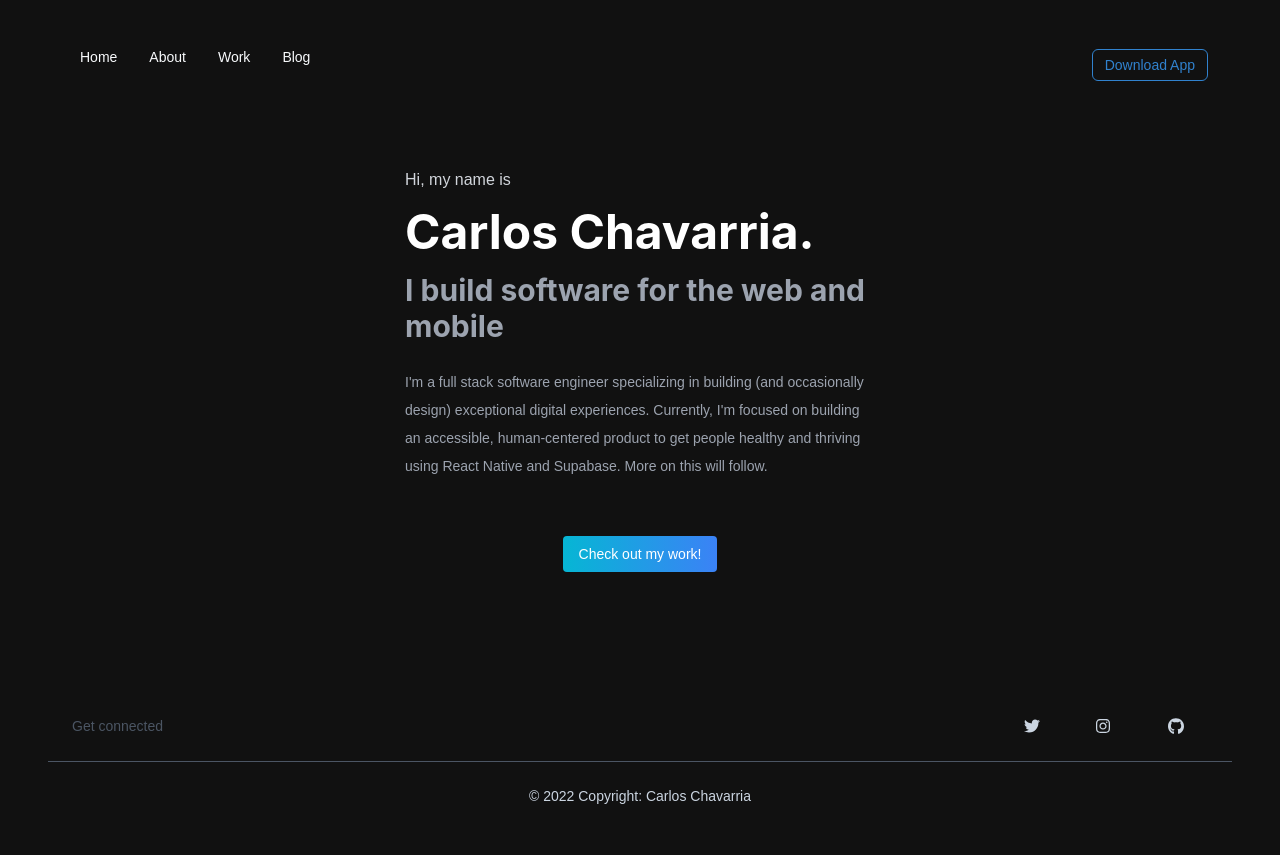
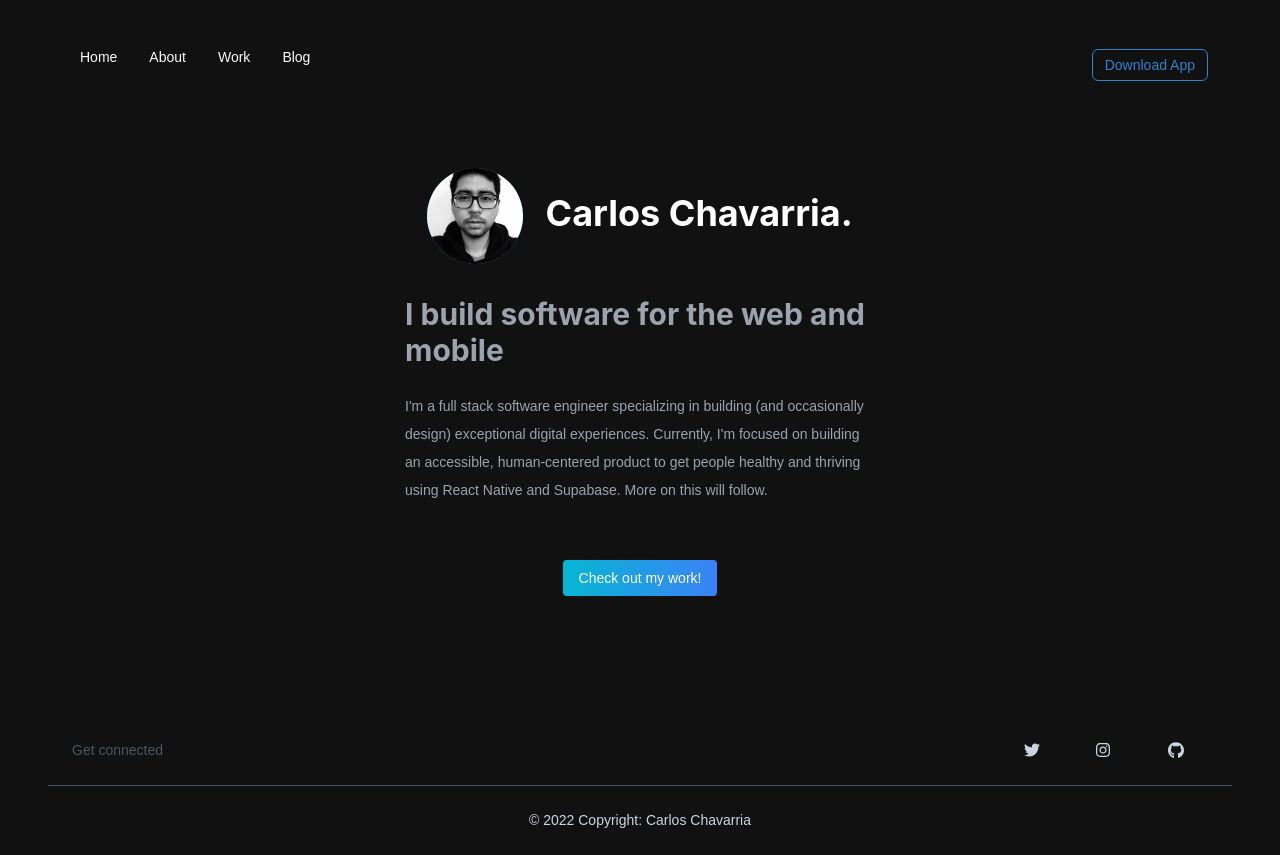
Before and after one commit to carloscodes/portfolio, a Next.js app: page / in a window 1280 px wide. Before the commit the page ends 831 px from the top, so only its background shows below. Built offline with nearby package versions, Linux system fonts and the light colour scheme.

Commit message:
added photo

```diff
--- a/components/home/Hero.tsx
+++ b/components/home/Hero.tsx
@@ -1,4 +1,4 @@
-import { Container, Heading, Text } from "@chakra-ui/react";
+import { Container, Heading, Text, Avatar } from "@chakra-ui/react";
 import Link from "next/link";
 
 
@@ -8,11 +8,16 @@ export default function Hero() {
     return (
         <>
             <Container className="grid grid-cols-1 gap-4 text-left m-16 pb-14">
-                    <div>
-                        <Text size='sm' noOfLines={1} className="text-gray-300 mb-4">
-                            Hi, my name is
-                        </Text>
-                        <Heading as='h1' size='2xl' noOfLines={1}>
+                    <div className="md:flex justify-evenly">
+                    <Avatar
+                        className="mb-4"
+                        bg='blue.500'
+                        size='xl'
+                        name='Carlos Chavarria'
+                        src="images/me.png"
+                        />
+
+                        <Heading className="mt-6" as='h1' size='xl' noOfLines={1}>
                             Carlos Chavarria.
                         </Heading>
                     </div>
```
Also changed, not shown: public/images/me.png (added).
